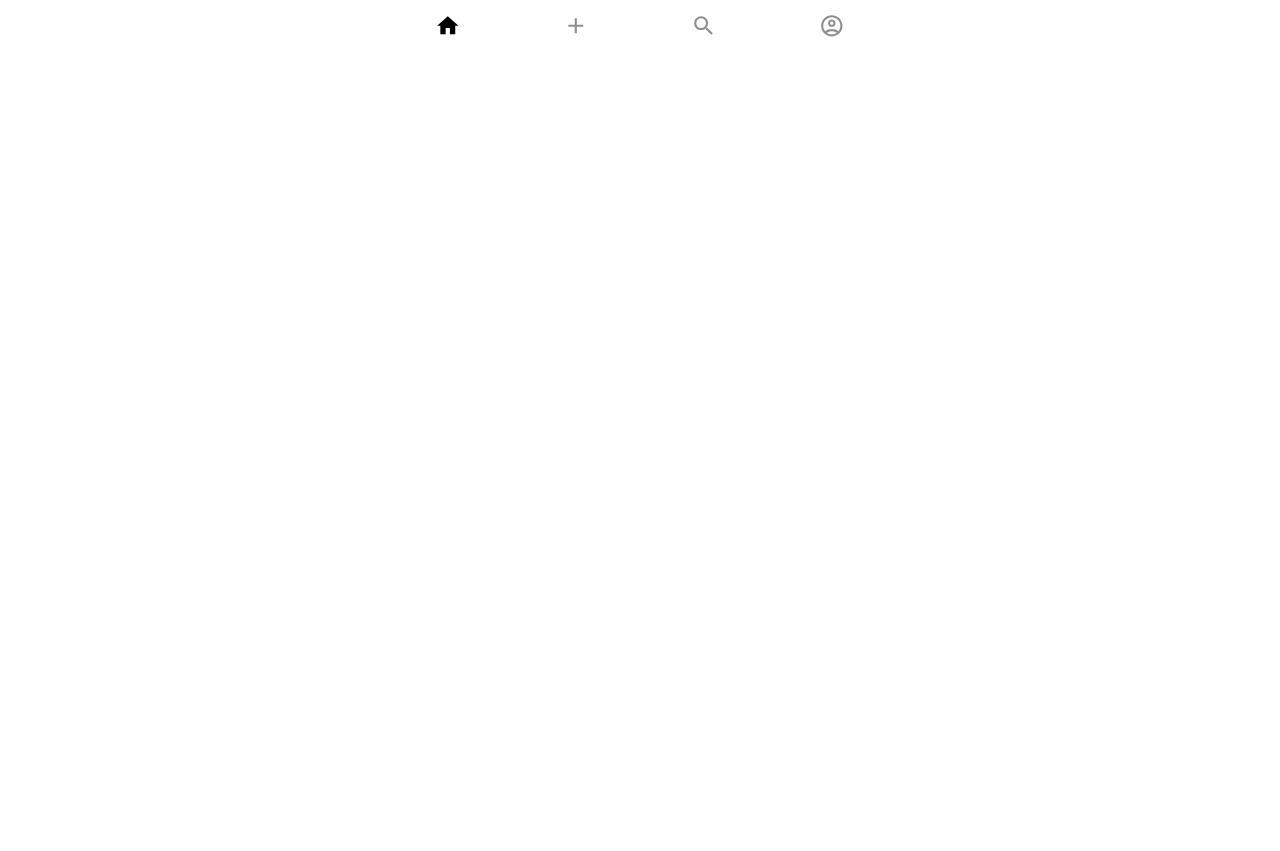
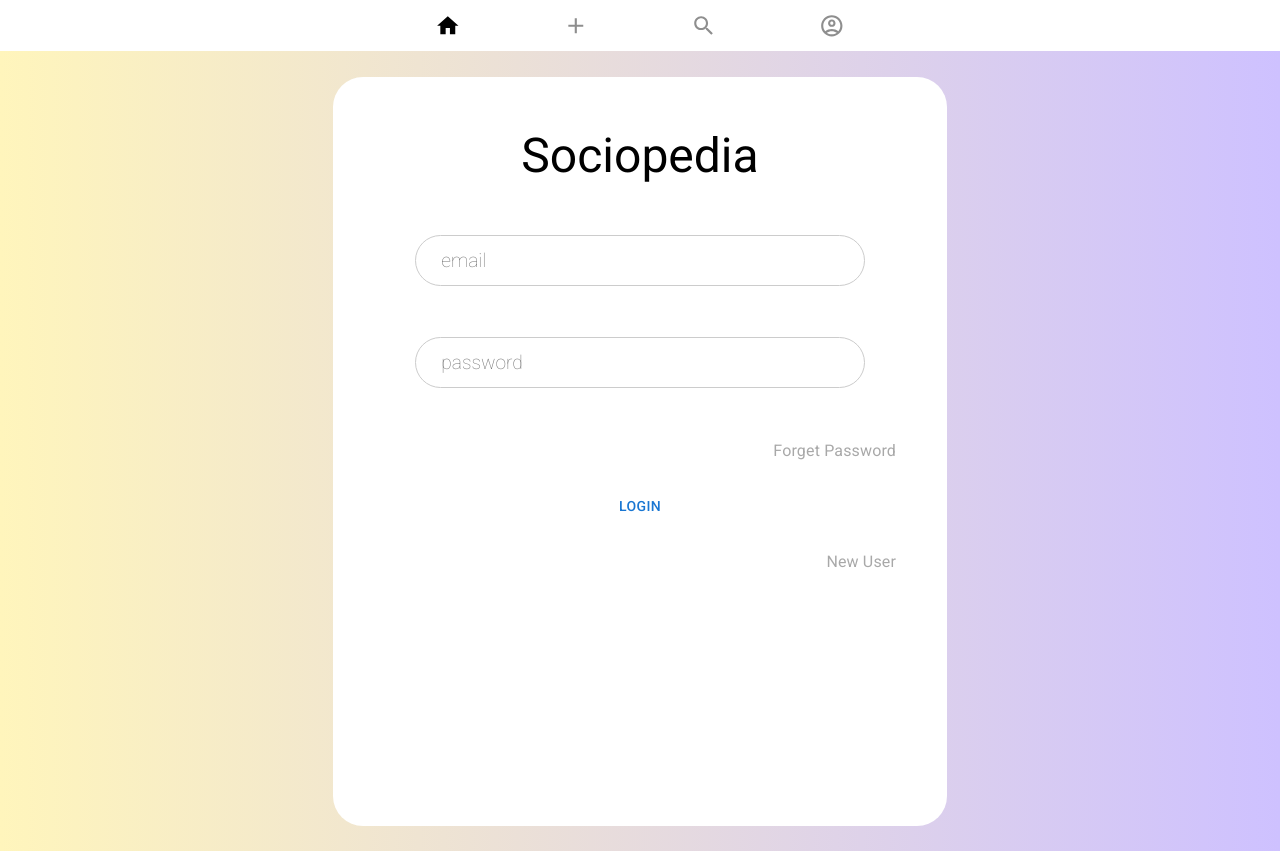
Before and after one commit to shishirbhargav09/Sociopedia, a React (Create React App) app in the folder frontend/: page / in a window 1280 px wide. Before the commit this address had no page. Before the commit the page ends 800 px from the top, so only its background shows below. Built offline with nearby package versions, Linux system fonts and the light colour scheme.

Commit message:
login done successfully

```diff
--- a/frontend/package.json
+++ b/frontend/package.json
@@ -39,5 +39,6 @@
       "last 1 firefox version",
       "last 1 safari version"
     ]
-  }
+  },
+  "proxy": "http://localhost:4000/"
 }
--- /dev/null
+++ b/frontend/src/Actions/User.js
@@ -0,0 +1,18 @@
+import axios from 'axios'
+import { LoginFailure, LoginRequest, LoginSuccess } from '../Reducers/UserSlice';
+export const loginUser = (email, password) => async (dispatch) => {
+    dispatch(LoginRequest());
+    try {
+        const {data}= await axios.post('/api/v1/login',{
+            email,
+            password,
+        })
+        dispatch(LoginSuccess(data.user));
+
+
+    } catch (error) {
+        dispatch(LoginFailure(error.message));
+
+    }
+
+};
--- a/frontend/src/App.js
+++ b/frontend/src/App.js
@@ -7,7 +7,7 @@ function App() {
     <BrowserRouter>
       <Header />
       <Routes>
-        <Route path='/login' element={<Login/>}/>
+        <Route path='/' element={<Login/>}/>
       </Routes>
     </BrowserRouter>
   );
--- a/frontend/src/Components/Login/Login.jsx
+++ b/frontend/src/Components/Login/Login.jsx
@@ -1,16 +1,53 @@
-import { Typography } from '@mui/material'
-import React from 'react'
-import './Login.css'
+import { Button, Typography } from "@mui/material";
+import React, { useState } from "react";
+import "./Login.css";
+import { Link } from "react-router-dom";
+import { loginUser } from "../../Actions/User";
+import {  useDispatch } from 'react-redux'
 function Login() {
+  const dispatch = useDispatch();
+  const [email, setEmail] = useState("");
+  const [password, setPassword] = useState("");
+  const loginHandler = (e) => {
+    e.preventDefault();
+    dispatch(loginUser(email,password))
+  };
   return (
-    <div className='login'>
-        <form className='loginForm'>
-<Typography variant="h3" style={{padding:"2vmax"}} />
-            <input type="email" />
-            <input type="password" />
-        </form>
+    <div className="login">
+      <form className="loginForm" onSubmit={loginHandler}>
+        <Typography variant="h3" style={{ padding: "2vmax" }}>
+          Sociopedia
+        </Typography>
+        <input
+          type="email"
+          autoComplete="username"
+          placeholder="email"
+          required
+          value={email}
+          onChange={(e) => {
+            setEmail(e.target.value);
+          }}
+        />
+        <input
+          type="password"
+          placeholder="password"
+          autoComplete="current-password"
+          required
+          value={password}
+          onChange={(e) => {
+            setPassword(e.target.value);
+          }}
+        />
+        <Link to="/forgot/password">
+          <Typography>Forget Password</Typography>
+        </Link>
+        <Button type="submit">Login</Button>
+        <Link to="/register">
+          <Typography>New User</Typography>
+        </Link>
+      </form>
     </div>
-  )
+  );
 }
 
-export default Login
+export default Login;
```
Also changed, not shown: frontend/src/Components/Login/Login.css (line endings or trailing spaces).
